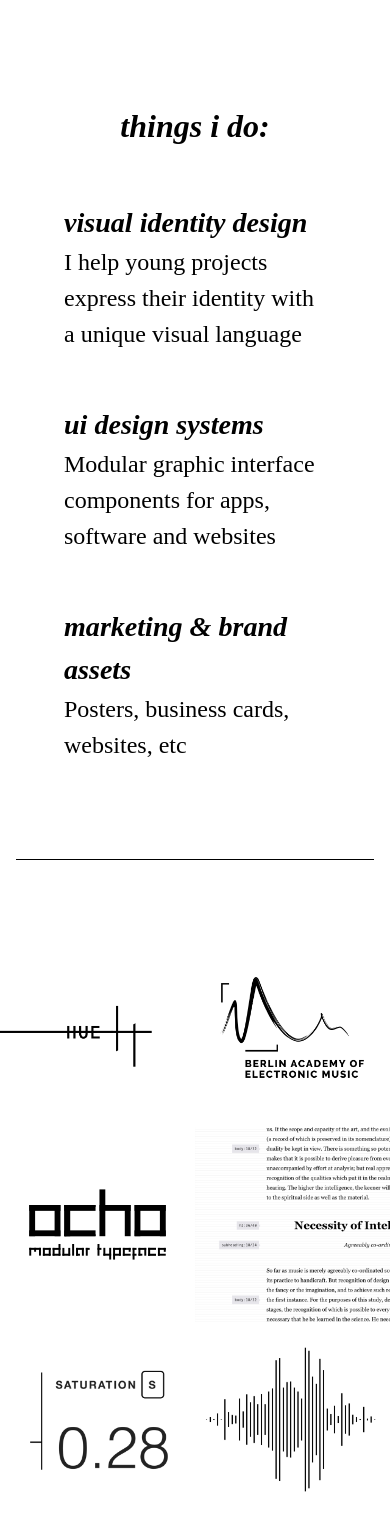
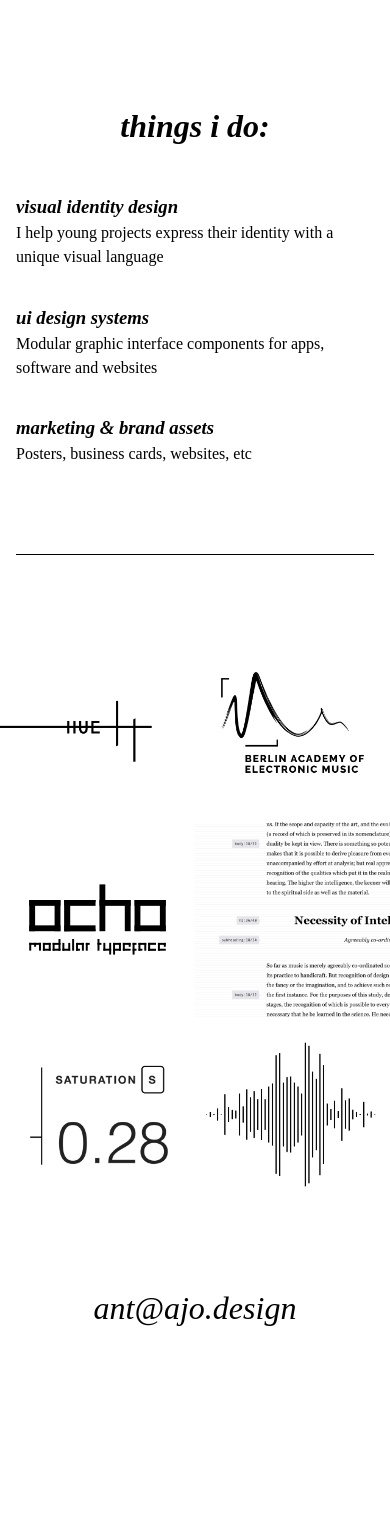
Before and after one commit to antorant/antorant.github.io, a PHP site: page / in a window 390 px wide. Shown: the part 910-2426 px from the top of the page. After the commit the page ends 2236 px from the top, so only its background shows below. Run offline with PHP 8.4, Linux system fonts and the light colour scheme.

Commit message:
Adjust mobile layout

```diff
--- a/css/style.css
+++ b/css/style.css
@@ -118,10 +118,12 @@ a.work__link:hover {
 
 @media only screen and (max-width : 768px) {
   .services {
+    font-size: 1rem;
     margin: 72px 16px;
   }
 
   .services__item {
+    padding: 0;
     width: 100vw;
   }
 }
```
